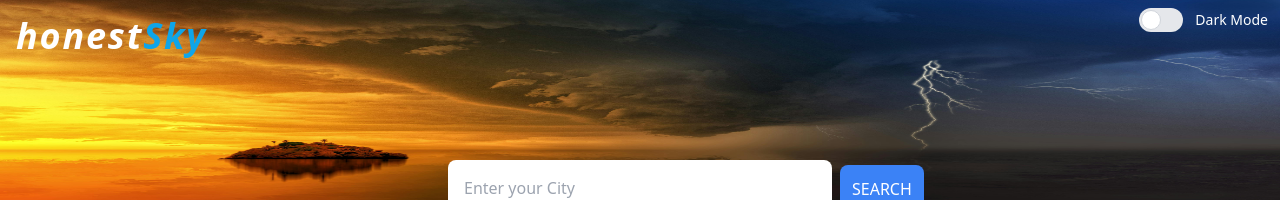
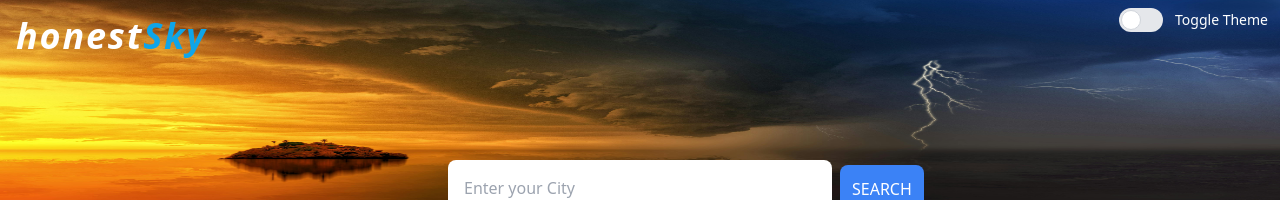
Before and after one commit to ayush-ac7/honestSky, a React (Vite) app: page / in a window 1280 px wide. Shown: the top 200 px of the page. Built offline with nearby package versions, Linux system fonts and the light colour scheme.

Commit message:
button updated

```diff
--- a/src/components/ThemeBtn.jsx
+++ b/src/components/ThemeBtn.jsx
@@ -22,8 +22,8 @@
           onChange={onChangeBtn}
           checked={themeMode === "dark"}
         />
-        <div className="w-11 h-6 bg-gray-200 peer-focus:outline-none peer-focus:ring-4 peer-focus:ring-blue-300 dark:peer-focus:ring-blue-800 rounded-full peer dark:bg-gray-700 peer-checked:after:translate-x-full peer-checked:after:border-white after:content-[''] after:absolute after:top-[2px] after:left-[2px] after:bg-white after:border-gray-300 after:border after:rounded-full after:h-5 after:w-5 after:transition-all dark:border-gray-600 peer-checked:bg-blue-600"></div>
-        <span className="ml-3 text-sm font-medium text-white">Dark Mode</span>
+        <div className="w-11 h-6 bg-gray-200 peer-focus:outline-none peer-focus:ring-4 peer-focus:ring-blue-300 dark:peer-focus:ring-blue-800 rounded-full peer dark:bg-gray-700 peer-checked:after:translate-x-full peer-checked:after:border-white after:content-[''] after:absolute after:top-[2px] after:left-[2px] after:bg-white after:border-gray-300 after:border after:rounded-full after:h-5 after:w-5 after:transition-all dark:border-gray-600 peer-checked:bg-gray-600"></div>
+        <span className="ml-3 text-sm font-medium text-white">Toggle Theme</span>
       </label>
     </div>
   );
```
